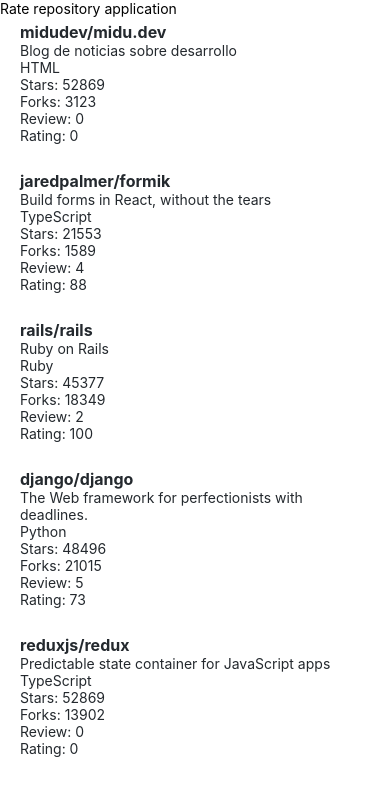
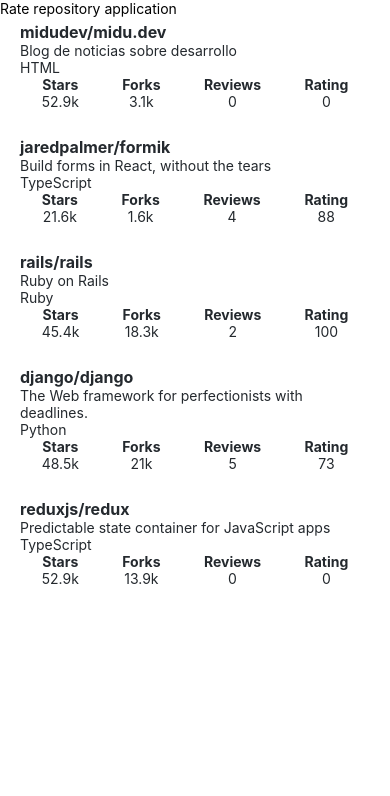
Before and after one commit to edufmass/reactnative-practice-raterepos, a React Native app in the folder app/: screen / in a window 390 px wide. Shown: the top 796 px of the page. Built offline with nearby package versions, Linux system fonts and the light colour scheme.

Commit message:
repo stats component

```diff
--- a/app/src/components/RepositoryItem.jsx
+++ b/app/src/components/RepositoryItem.jsx
@@ -1,6 +1,7 @@
 import React from "react";
-import { StyleSheet, Text, View } from "react-native";
+import { StyleSheet, View } from "react-native";
 import StyledText from "./StyledText";
+import RepositoryItemStats from "./RepositoryItemStats";
 
 const RepositoryItem = (props) => (
     <View
@@ -10,10 +11,7 @@
         <StyledText fontSize='subheading' fontWeight='bold' >{props.fullName}</StyledText>
         <StyledText>{props.description}</StyledText>
         <StyledText>{props.language}</StyledText>
-        <StyledText>Stars: {props.stargazersCount}</StyledText>
-        <StyledText>Forks: {props.forksCount}</StyledText>
-        <StyledText>Review: {props.reviewCount}</StyledText>
-        <StyledText>Rating: {props.ratingAverage}</StyledText>
+        <RepositoryItemStats {...props} />
     </View>
 );
 
--- /dev/null
+++ b/app/src/components/RepositoryItemStats.jsx
@@ -0,0 +1,33 @@
+import React from "react";
+import { View } from "react-native";
+import StyledText from "./StyledText";
+
+const parseThousands = value => {
+    return (value > 1000)
+        ? `${Math.round(value/100)/10}k`
+        : String(value);
+}
+const RepositoryItemStats = (props) => {
+    return (
+        <View style={{flexDirection:'row', justifyContent: 'space-around'}}>
+            <View>
+                <StyledText textAlign='center' fontWeight='bold'>Stars</StyledText>
+                <StyledText textAlign='center'>{parseThousands(props.stargazersCount)}</StyledText>
+            </View>
+            <View>
+                <StyledText textAlign='center' fontWeight='bold'>Forks</StyledText>
+                <StyledText textAlign='center'>{parseThousands(props.forksCount)}</StyledText>
+            </View>
+            <View>
+                <StyledText textAlign='center' fontWeight='bold'>Reviews</StyledText>
+                <StyledText textAlign='center'>{props.reviewCount}</StyledText>
+            </View>
+            <View>
+                <StyledText textAlign='center' fontWeight='bold'>Rating</StyledText>
+                <StyledText textAlign='center'>{props.ratingAverage}</StyledText>
+            </View>
+        </View>
+    );
+}
+
+export default RepositoryItemStats;
--- a/app/src/components/StyledText.jsx
+++ b/app/src/components/StyledText.jsx
@@ -20,16 +20,20 @@
     },
     subheading: {
         fontSize: theme.fontSizes.subheading
+    },
+    textAlignCenter: {
+        textAlign: 'center'
     }
 });
 
-export default function StyledText({children, color, fontSize, fontWeight, style, ...restOfProps }) {
+export default function StyledText({children, color, fontSize, fontWeight, textAlign, style, ...restOfProps }) {
     const textStyles = [
         styles.text,
         color === 'primary' && styles.colorPrimary,
         color === 'secondary' && styles.colorSecondary,
         fontSize === 'subheading' && styles.subheading,
-        fontWeight === 'bold' && styles.bold
+        fontWeight === 'bold' && styles.bold,
+        textAlign === 'center' && styles.textAlignCenter
     ];
 
     return (
```
